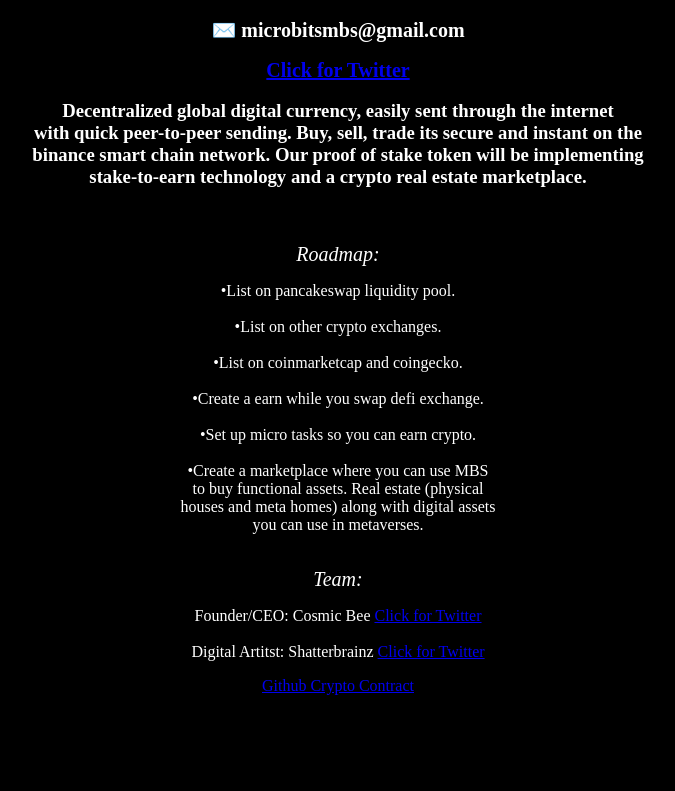
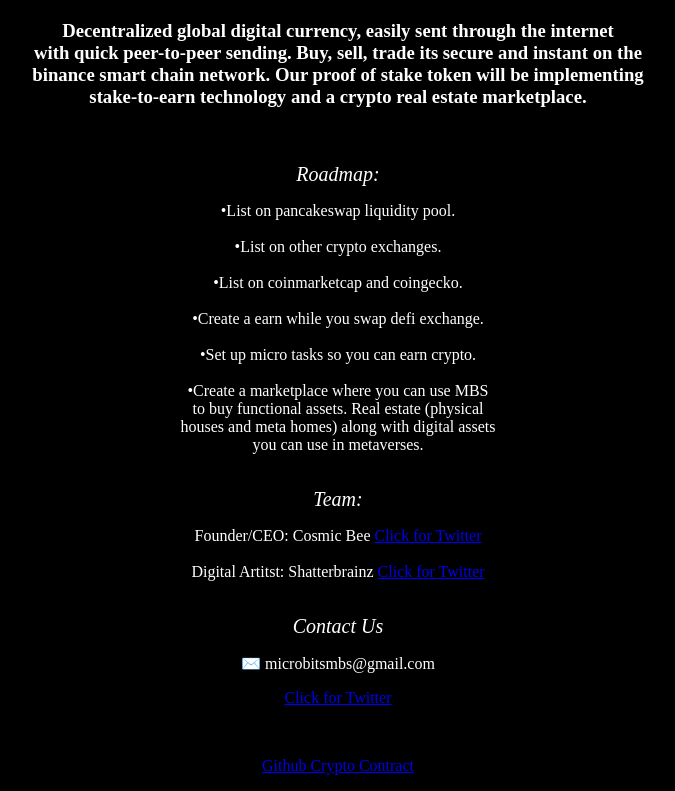
Before and after one commit to CosmicBee/microbitswebsite, a plain HTML site: page index.html in a window 1280 px wide. Shown: the part 378-1169 px from the top of the page, without its empty margins (302-977 px from the left). Before the commit the page ends 1089 px from the top, so only its background shows below. Drawn offline with Linux system fonts and the light colour scheme; a web font is replaced by a local one.

Commit message:
layout update

```diff
--- a/index.html
+++ b/index.html
@@ -26,13 +26,6 @@
       src="https://pro2-bar-s3-cdn-cf1.myportfolio.com/4288fcce-69e9-4e63-b78c-06e5f8a20917/9c0856fd-ac87-41b6-b4a5-550bcd006e23_rw_600.png?h=c856a5cc172fb9a5e8c5b502f1a7da69"
       alt="Microbits Crypto"
     />
-
-    <h2>✉️ microbitsmbs@gmail.com</h2>
-    <h2>
-      <a href="https://twitter.com/microbitsmbs" target="_blank">
-        Click for Twitter
-      </a>
-    </h2>
 
     <h3>
       Decentralized global digital currency, easily sent through the internet<br />
@@ -67,6 +60,16 @@
       </a>
     </p>
 
+    <br />
+    <p1>Contact Us</p1>
+    <p>✉️ microbitsmbs@gmail.com</p>
+    <p>
+      <a href="https://twitter.com/microbitsmbs" target="_blank">
+        Click for Twitter
+      </a>
+    </p>
+    <br />
+
     <p>
       <a href="https://github.com/CosmicBee/MicroBits-Contract" target="_blank"
         >Github Crypto Contract</a
```
